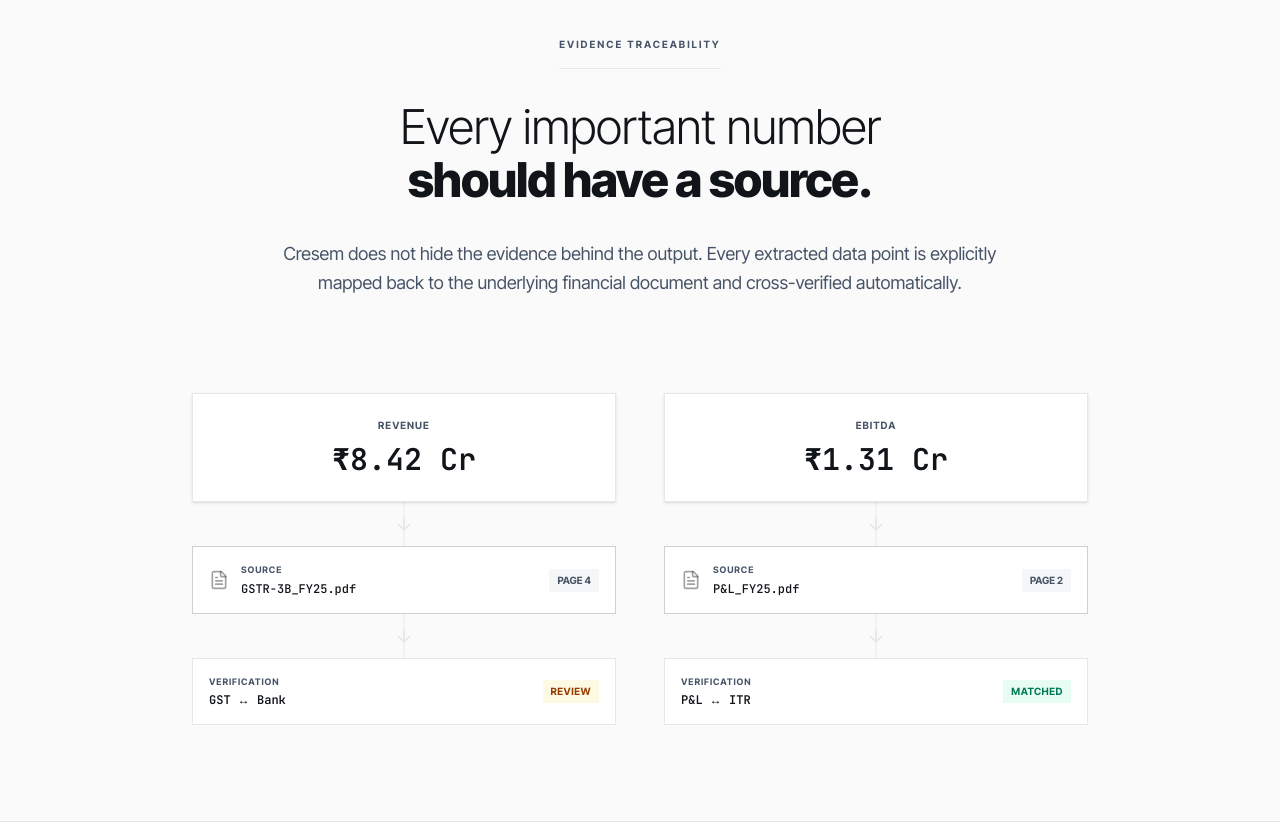
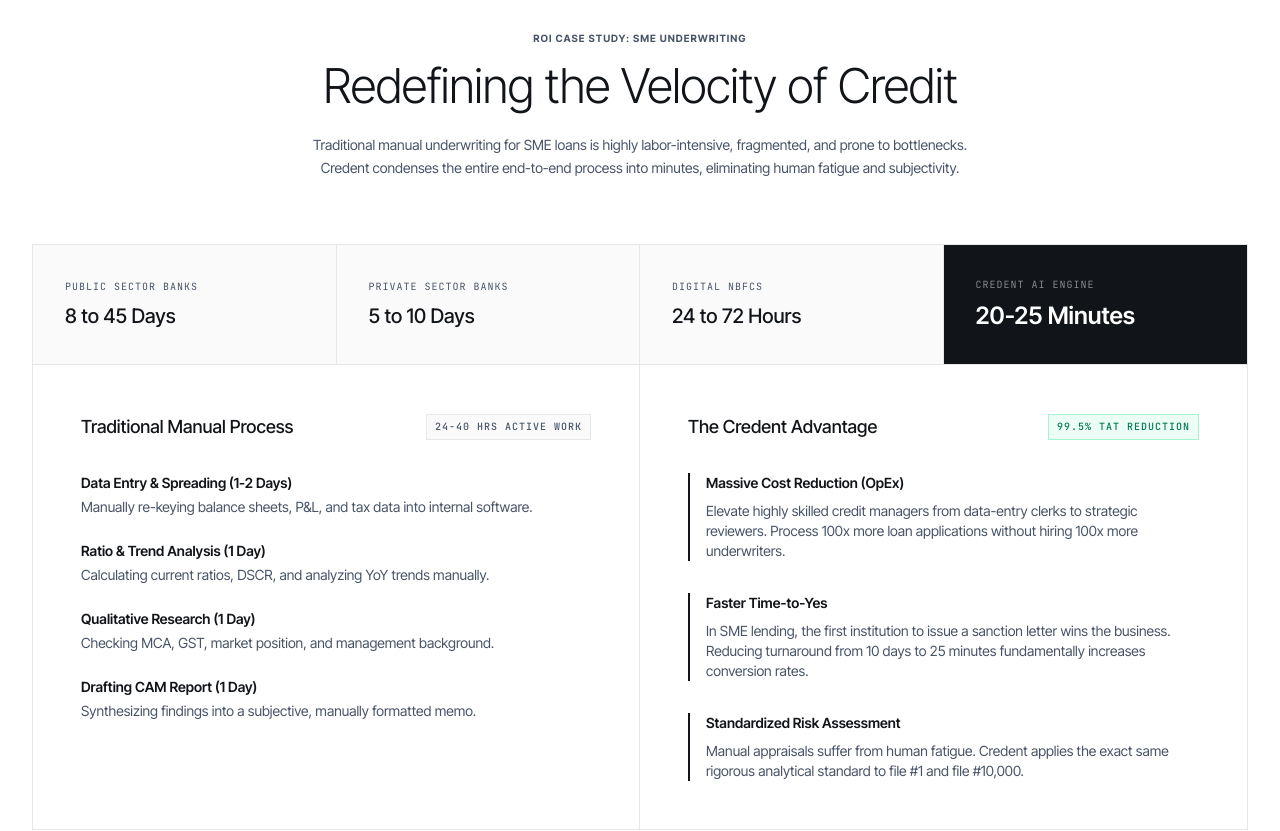
Before and after one commit to Asenra-Org/Credent-landingpage, a Next.js app: page / in a window 1280 px wide. Shown: the part 3100-3931 px from the top of the page. Built offline with nearby package versions, Linux system fonts and the light colour scheme.

Commit message:
feat: add ROICaseStudy section to landing page

```diff
--- a/src/app/page.tsx
+++ b/src/app/page.tsx
@@ -1,3 +1,4 @@
+import { ROICaseStudy } from "@/components/sections/ROICaseStudy";
 import { Nav } from "@/components/Nav";
 import { Footer } from "@/components/Footer";
 import { Hero } from "@/components/sections/Hero";
@@ -20,6 +21,7 @@
       <Problem />
       <Transformation />
       <Workflow />
+      <ROICaseStudy />
       <Evidence />
       <HumanControl />
       <Security />
--- /dev/null
+++ b/src/components/sections/ROICaseStudy.tsx
@@ -0,0 +1,93 @@
+import React from 'react';
+
+export function ROICaseStudy() {
+  return (
+    <section className="w-full bg-white border-y border-border py-24">
+      <div className="max-w-7xl mx-auto px-6 lg:px-8">
+
+        {/* Header */}
+        <div className="flex flex-col items-center text-center mb-16">
+          <span className="text-[10px] font-bold tracking-widest text-secondary uppercase mb-4">
+            ROI CASE STUDY: SME UNDERWRITING
+          </span>
+          <h2 className="text-4xl md:text-5xl font-light tracking-tight text-brand mb-6">
+            Redefining the Velocity of Credit
+          </h2>
+          <p className="text-secondary max-w-2xl text-sm leading-relaxed">
+            Traditional manual underwriting for SME loans is highly labor-intensive, fragmented, and prone to bottlenecks. Credent condenses the entire end-to-end process into minutes, eliminating human fatigue and subjectivity.
+          </p>
+        </div>
+
+        <div className="border border-border">
+          {/* TAT Comparison Table */}
+          <div className="grid grid-cols-1 md:grid-cols-4 divide-y md:divide-y-0 md:divide-x divide-border bg-[#fafafa]">
+            <div className="p-8 flex flex-col justify-center">
+              <span className="font-mono text-[10px] uppercase tracking-widest text-secondary mb-2">Public Sector Banks</span>
+              <span className="text-xl text-brand font-medium">8 to 45 Days</span>
+            </div>
+            <div className="p-8 flex flex-col justify-center">
+              <span className="font-mono text-[10px] uppercase tracking-widest text-secondary mb-2">Private Sector Banks</span>
+              <span className="text-xl text-brand font-medium">5 to 10 Days</span>
+            </div>
+            <div className="p-8 flex flex-col justify-center">
+              <span className="font-mono text-[10px] uppercase tracking-widest text-secondary mb-2">Digital NBFCs</span>
+              <span className="text-xl text-brand font-medium">24 to 72 Hours</span>
+            </div>
+            <div className="p-8 flex flex-col justify-center bg-brand text-white">
+              <span className="font-mono text-[10px] uppercase tracking-widest text-white/50 mb-2">Credent AI Engine</span>
+              <span className="text-2xl text-white font-semibold">20-25 Minutes</span>
+            </div>
+          </div>
+
+          {/* Deep Dive Breakdown */}
+          <div className="grid grid-cols-1 lg:grid-cols-2 divide-y lg:divide-y-0 lg:divide-x divide-border bg-white border-t border-border">
+
+            {/* Manual Process */}
+            <div className="p-10 md:p-12">
+              <h3 className="text-lg font-medium text-brand mb-8 flex items-center justify-between">
+                <span>Traditional Manual Process</span>
+                <span className="font-mono text-[10px] uppercase tracking-widest text-secondary border border-border px-2 py-1 bg-[#fafafa]">24-40 Hrs Active Work</span>
+              </h3>
+              <ul className="space-y-6">
+                {[
+                  { title: "Data Entry & Spreading (1-2 Days)", desc: "Manually re-keying balance sheets, P&L, and tax data into internal software." },
+                  { title: "Ratio & Trend Analysis (1 Day)", desc: "Calculating current ratios, DSCR, and analyzing YoY trends manually." },
+                  { title: "Qualitative Research (1 Day)", desc: "Checking MCA, GST, market position, and management background." },
+                  { title: "Drafting CAM Report (1 Day)", desc: "Synthesizing findings into a subjective, manually formatted memo." }
+                ].map((item, i) => (
+                  <li key={i} className="flex flex-col">
+                    <span className="text-sm font-semibold text-brand">{item.title}</span>
+                    <span className="text-sm text-secondary mt-1">{item.desc}</span>
+                  </li>
+                ))}
+              </ul>
+            </div>
+
+            {/* Credent Advantage */}
+            <div className="p-10 md:p-12 bg-white">
+              <h3 className="text-lg font-medium text-brand mb-8 flex items-center justify-between">
+                <span>The Credent Advantage</span>
+                <span className="font-mono text-[10px] uppercase tracking-widest text-emerald-700 border border-emerald-200 bg-emerald-50 px-2 py-1">99.5% TAT Reduction</span>
+              </h3>
+              <div className="space-y-8">
+                <div className="border-l-2 border-brand pl-4">
+                  <h4 className="text-sm font-semibold text-brand">Massive Cost Reduction (OpEx)</h4>
+                  <p className="text-sm text-secondary mt-2">Elevate highly skilled credit managers from data-entry clerks to strategic reviewers. Process 100x more loan applications without hiring 100x more underwriters.</p>
+                </div>
+                <div className="border-l-2 border-brand pl-4">
+                  <h4 className="text-sm font-semibold text-brand">Faster Time-to-Yes</h4>
+                  <p className="text-sm text-secondary mt-2">In SME lending, the first institution to issue a sanction letter wins the business. Reducing turnaround from 10 days to 25 minutes fundamentally increases conversion rates.</p>
+                </div>
+                <div className="border-l-2 border-brand pl-4">
+                  <h4 className="text-sm font-semibold text-brand">Standardized Risk Assessment</h4>
+                  <p className="text-sm text-secondary mt-2">Manual appraisals suffer from human fatigue. Credent applies the exact same rigorous analytical standard to file #1 and file #10,000.</p>
+                </div>
+              </div>
+            </div>
+
+          </div>
+        </div>
+      </div>
+    </section>
+  );
+}
```
